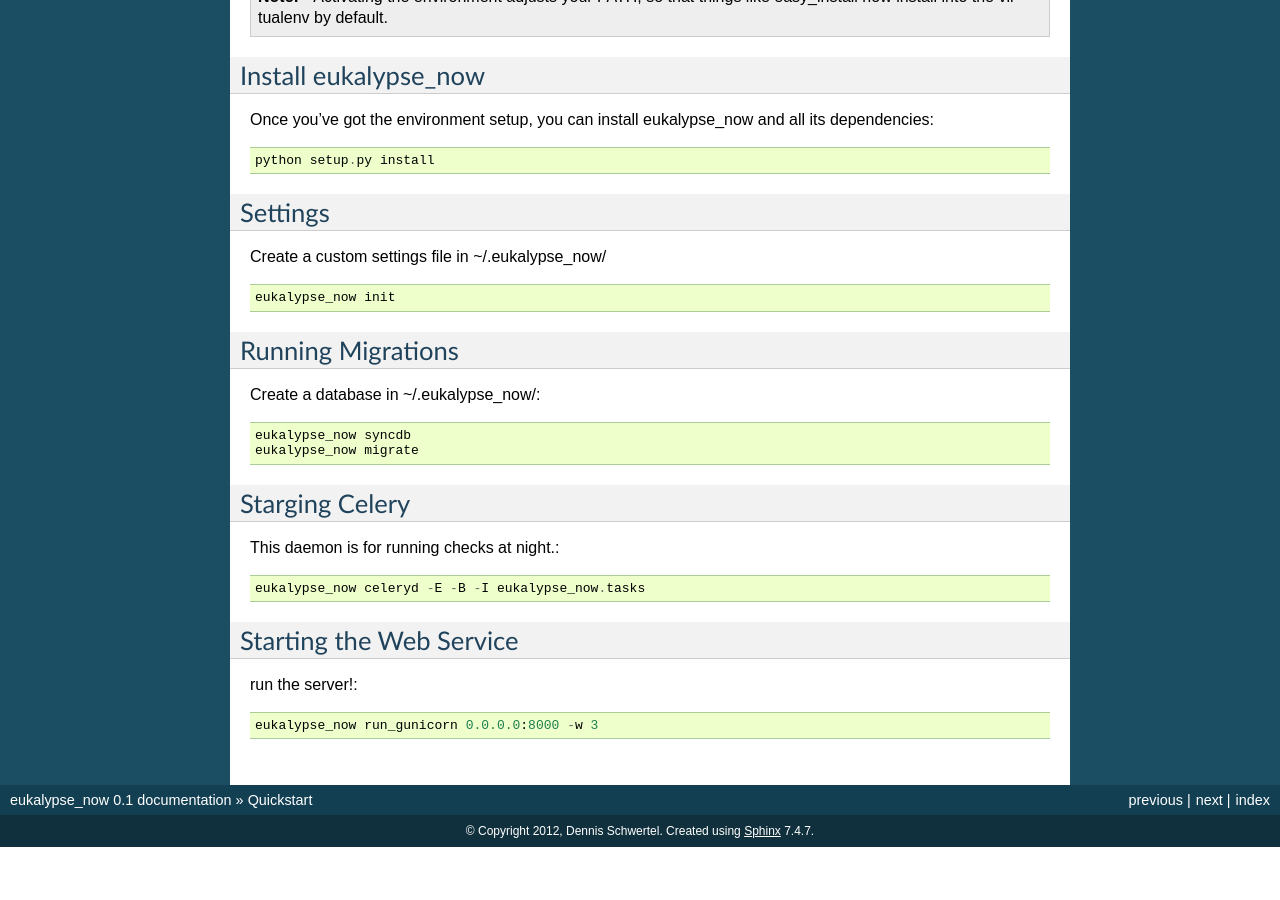
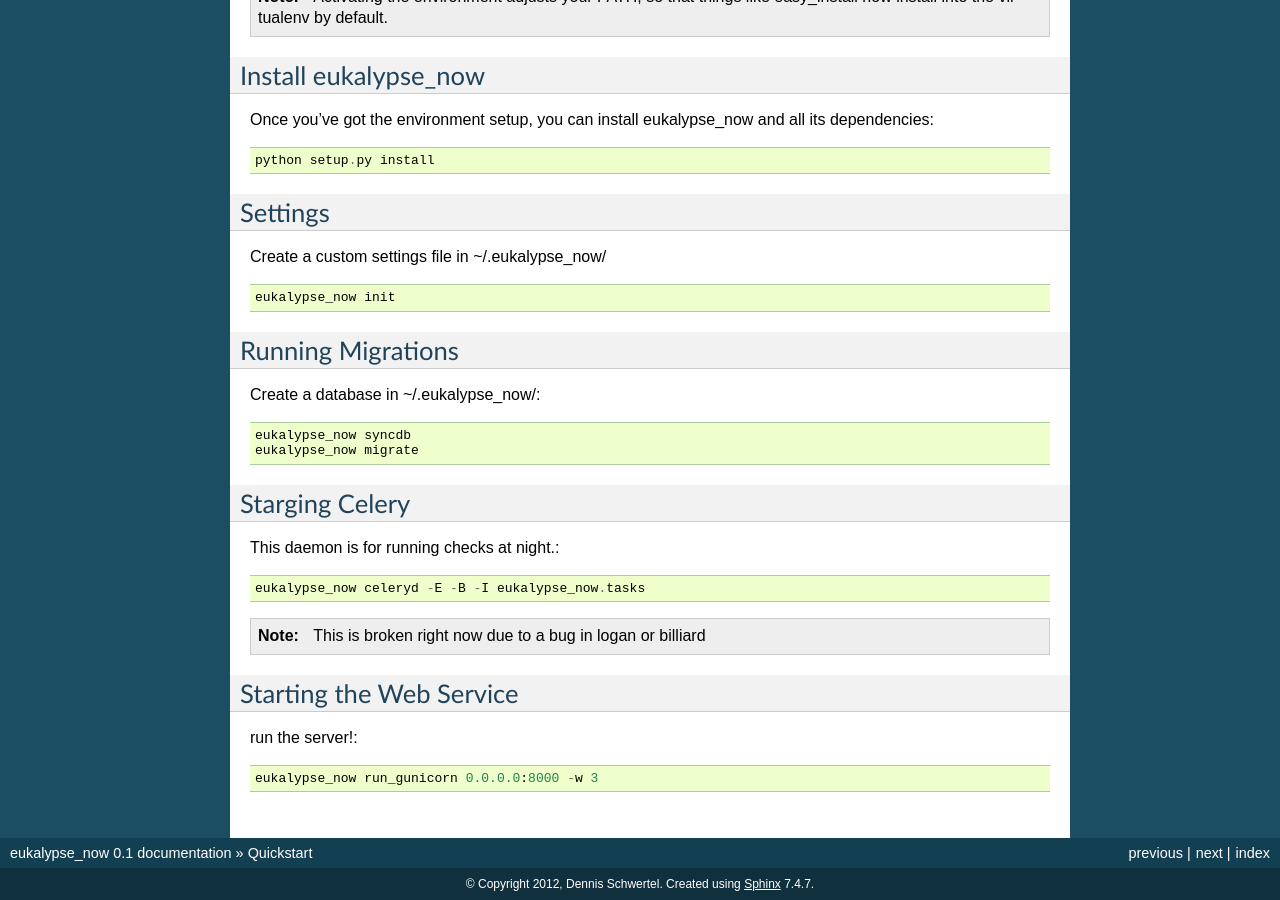
Before and after one commit to kinkerl/eukalypse_now, a Sphinx documentation site: the page built from docs/quickstart/index.rst, in a window 1280 px wide and 900 px high, scrolled down 652 px. Built offline with Sphinx 7.4.7, drawn with Linux system fonts in a browser that asks for light colours; before the commit the page ends 1499 px from its top, so only the background shows below that.

Commit message:
doc update

```diff
--- a/docs/quickstart/index.rst
+++ b/docs/quickstart/index.rst
@@ -66,7 +66,7 @@ This daemon is for running checks at night.::
 
   eukalypse_now celeryd -E -B -I eukalypse_now.tasks
 
-
+.. note:: This is broken right now due to a bug in logan or billiard
 
 Starting the Web Service
 ------------------------
```
